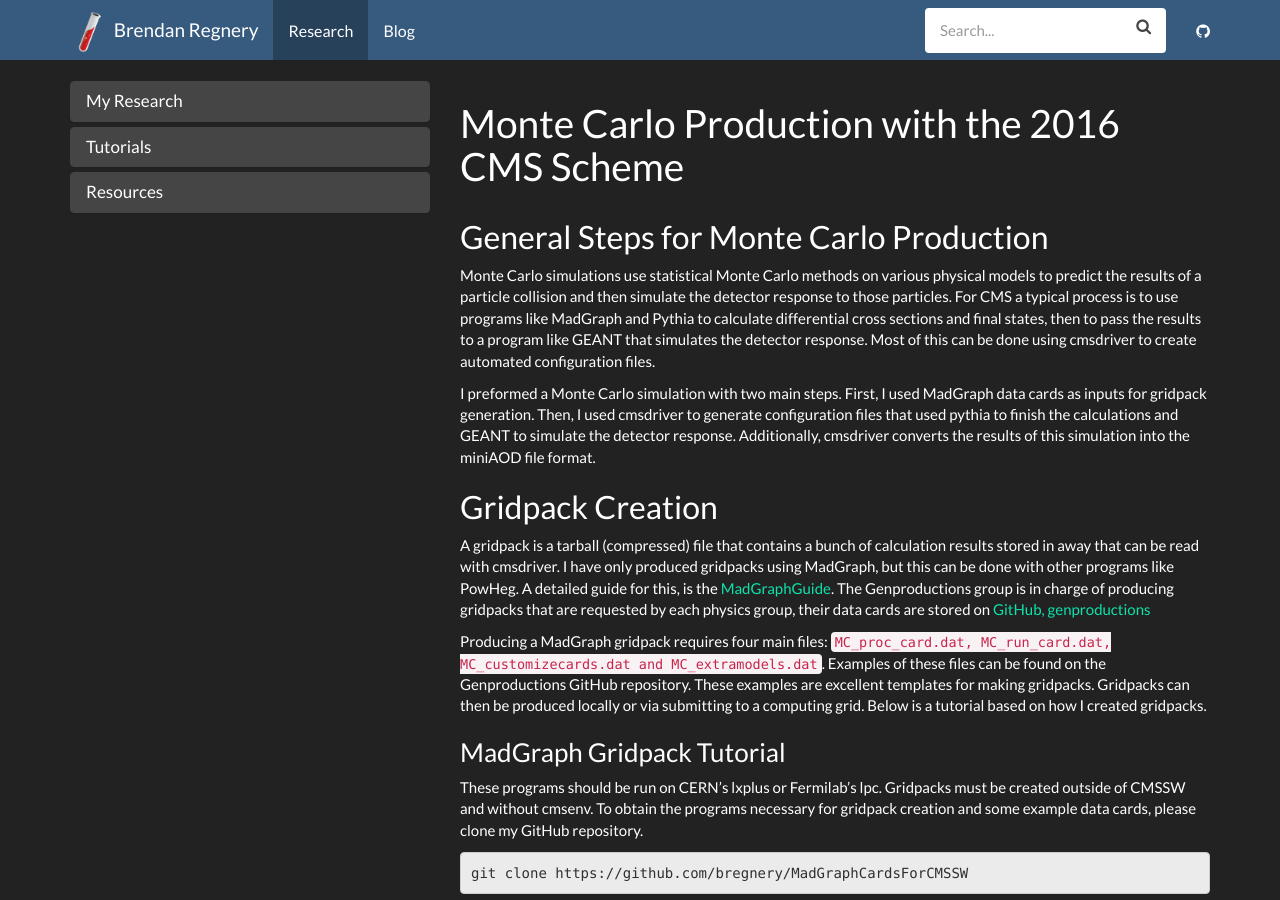
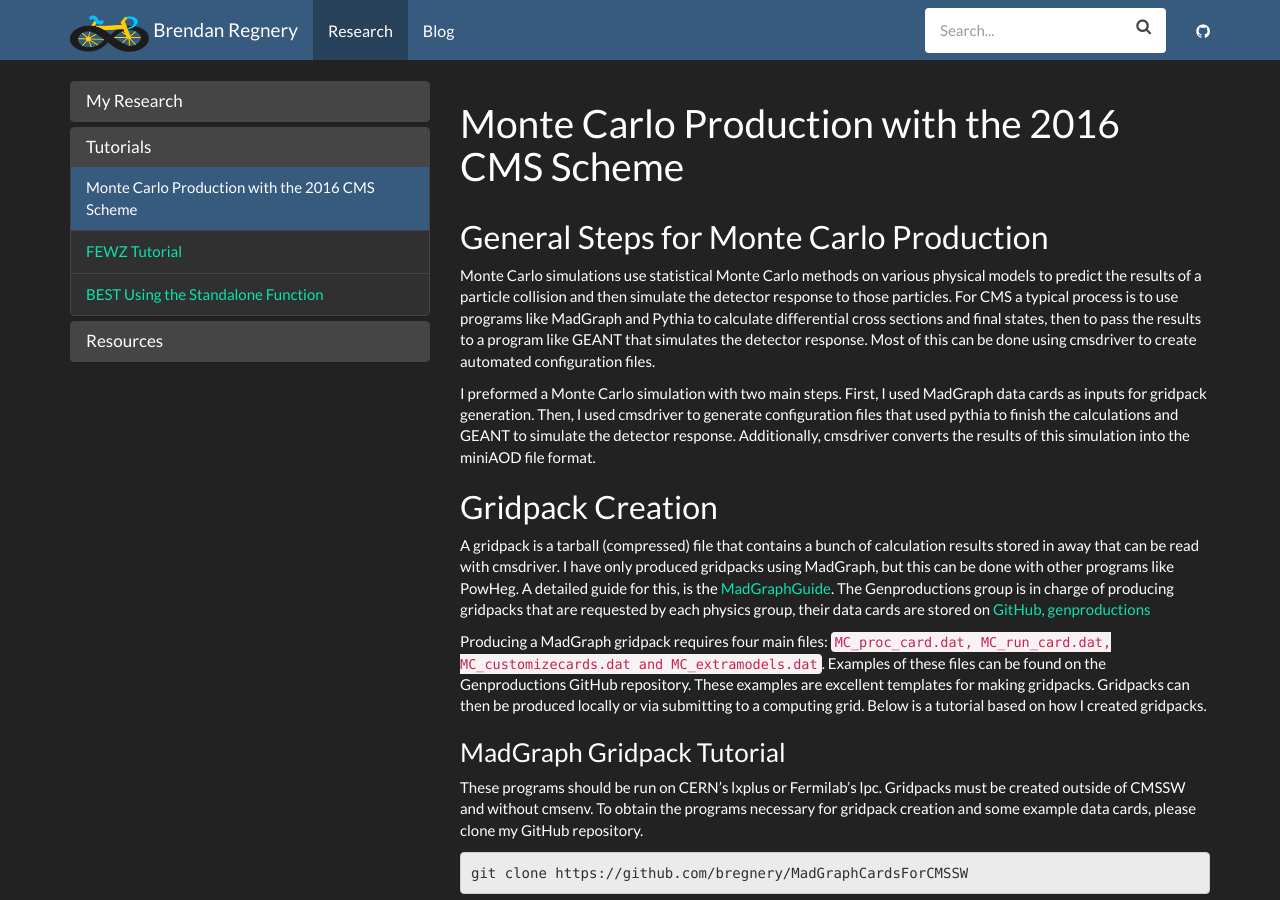
Before and after one commit to bregnery/bregnery.github.io, a Jekyll site: the page built from _docs/tutorials/MonteCarloProduction2016.md, in a window 1280 px wide and 900 px high. Built offline with Jekyll 4.4.1, drawn with Linux system fonts in a browser that asks for light colours; nearby versions of some CDN libraries.

Commit message:
Made a Logo

```diff
--- a/_data/docs.yml
+++ b/_data/docs.yml
@@ -4,9 +4,9 @@
 
 - title: Tutorials
   docs:
+  - MonteCarloProduction2016
   - FEWZtutorial
   - BESTstandaloneTutorial
-  - monteCarloProduction2016
 
 - title: Resources
   docs:
--- a/_docs/tutorials/monteCarloProduction2016.md
+++ b/_docs/tutorials/MonteCarloProduction2016.md
@@ -1,6 +1,6 @@
 ---
 title: Monte Carlo Production with the 2016 CMS Scheme
-permalink: /docs/monteCarloProduction2016
+permalink: /docs/MonteCarloProduction2016/
 ---
 
 ## General Steps for Monte Carlo Production
```
Also changed, not shown: favicon.ico, img/logonav.png, 17 other files.
